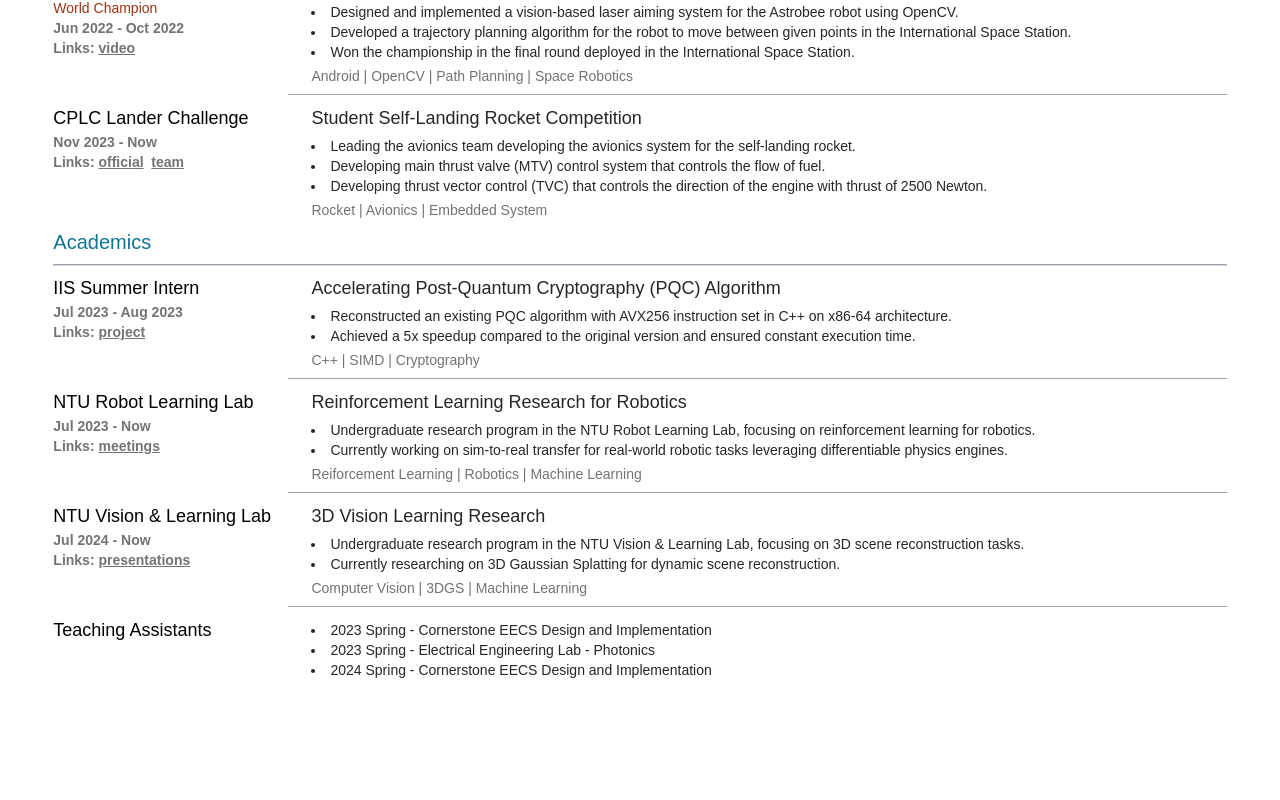
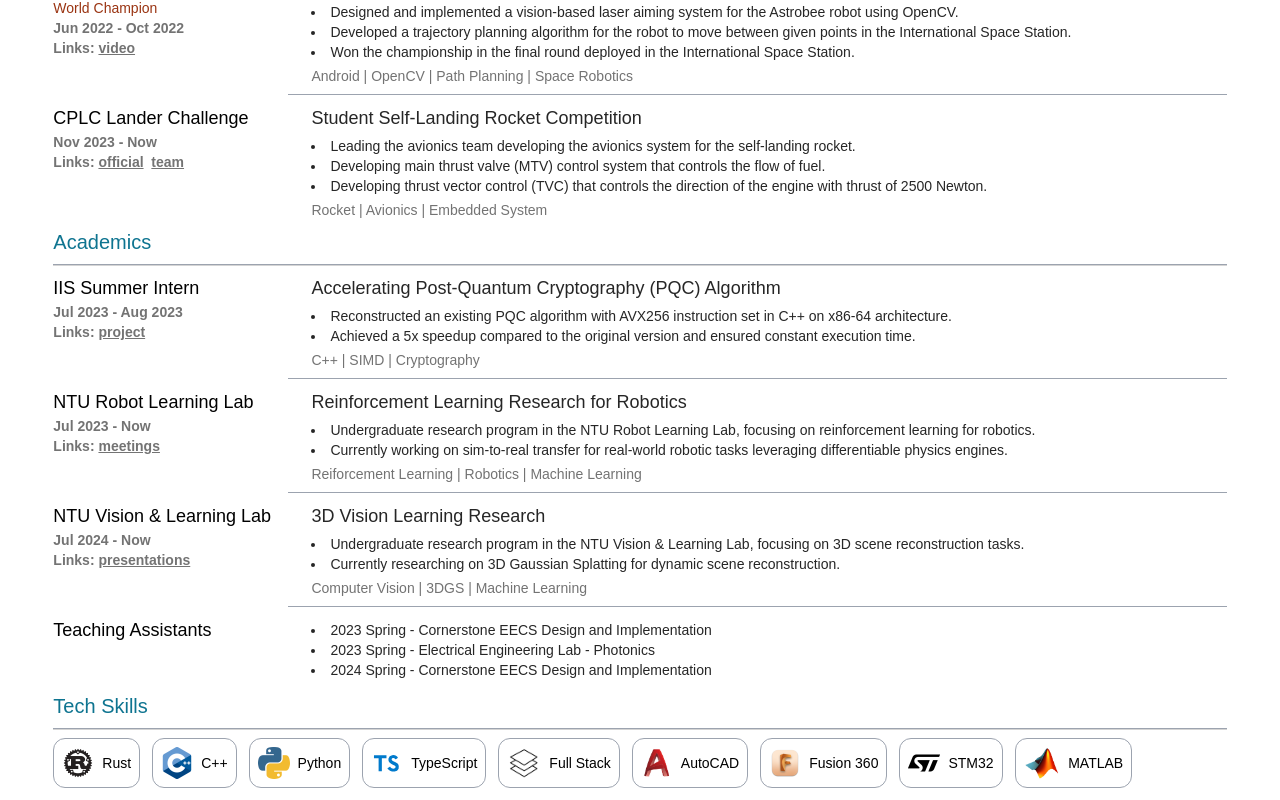
Before and after one commit to tom1484/resume, a React (Create React App) app: page / in a window 1280 px wide. Shown: the part 980-1780 px from the top of the page. Before the commit the page ends 1672 px from the top, so only its background shows below. Built offline with nearby package versions, Linux system fonts and the light colour scheme; the HTML template or start-up script is replaced by a standard one; a web font is replaced by a local one.

Commit message:
add skills back

```diff
--- a/src/App.jsx
+++ b/src/App.jsx
@@ -1,13 +1,15 @@
+import Title from './components/title';
 import PersonalInfo from './components/personalInfo';
 import Education from './components/education';
 import Experiences from './components/experiences';
-import Title from './components/title';
+import Skills from './components/skills';
 
 import { personalInfo } from './data/personal_info';
 import { education } from './data/education';
 import { projects } from './data/experiences/projects';
 import { competitions } from './data/experiences/competitions';
 import { academics } from './data/experiences/academics';
+import { skills } from './data/skills';
 
 function App() {
   return (
@@ -33,6 +35,13 @@
       {/* Academic Experiences Section - Display research, teaching, or other academic activities */}
       <Title title="Academics" />
       <Experiences title="Academics" data={academics} />
+
+      {/* Skills Section - List programming languages, tools, and technologies */}
+      <Title title="Tech Skills" />
+      <Skills data={skills} />
+
+      {/* Bottom margin */}
+      <div className="w-11/12 mb-3"></div>
     </div>
   );
 }
--- a/src/components/skills.jsx
+++ b/src/components/skills.jsx
@@ -3,10 +3,10 @@
     <div className="flex flex-col items-end justify-center h-fit w-11/12">
       <div className="flex flex-wrap justify-start h-fit w-full">
         {
-          data.map(({ title, icon }, idx) => (
-            <div key={title} className="flex items-center h-fit w-fit rounded-xl border-gray-400 border p-2 mr-3 mb-2">
-              <img src={`asset/image/${icon}`} alt={title} className="h-12 mr-2" />
-              <h2 className="font-sans text-lg">{title}</h2>
+          data.map(({ title, icon }) => (
+            <div key={title} className="flex items-center h-fit w-fit rounded-xl border-gray-400 border p-2 mt-2 mr-3">
+              <img src={`asset/image/${icon}`} alt={title} className="h-8 mr-2" />
+              <h2 className="font-sans text-sm">{title}</h2>
             </div>
           ))
         }
```
